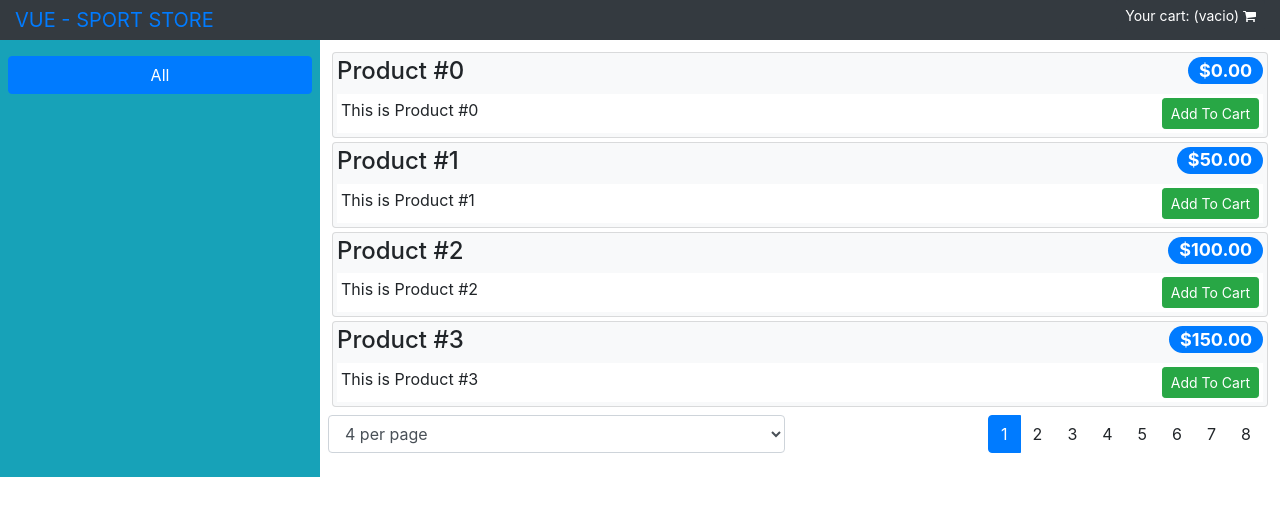
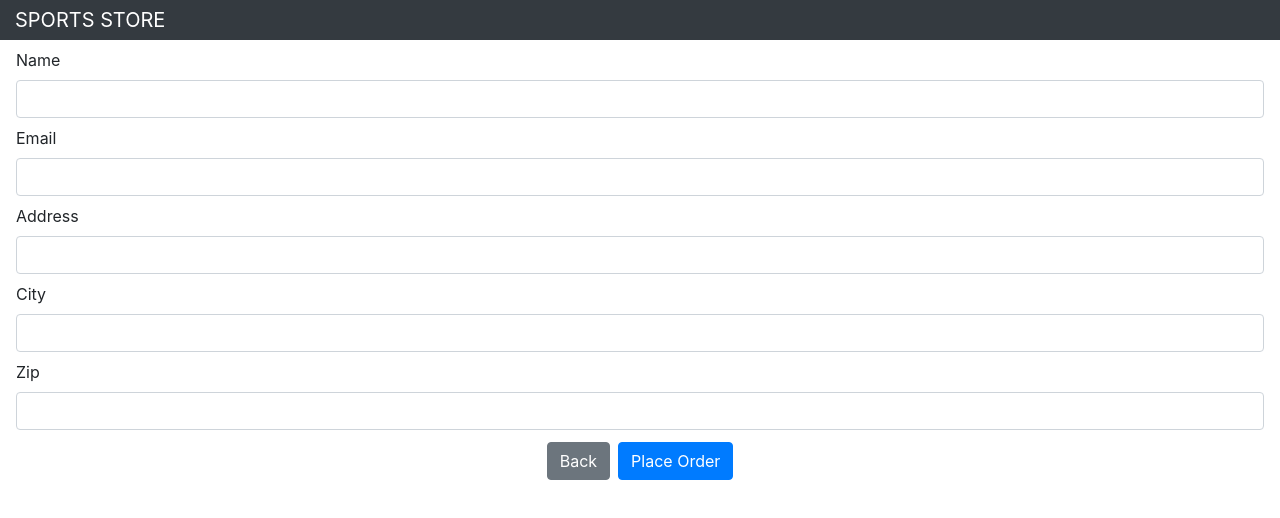
Before and after one commit to pedroobando/vue-sportstore, a Vue app: page /checkout in a window 1280 px wide. Before the commit this address led to /. Shown: the top 518 px of the page. Built offline with nearby package versions, Linux system fonts and the light colour scheme; no server answers.

Commit message:
fin cap6

```diff
--- /dev/null
+++ b/src/components/Checkout.vue
@@ -0,0 +1,102 @@
+<template>
+    <div>
+        <div class="container-fluid">
+                <div class="row">
+                    <div class="col bg-dark text-white">
+                        <a class="navbar-brand">SPORTS STORE</a>
+                    </div>
+                </div>
+        </div>
+        <div class="m-2">
+            <div class="form-group m-2">
+                <label>Name</label>
+                <input v-model="$v.order.name.$model" class="form-control "/>
+                <validation-error v-bind:validation="$v.order.name" />
+            </div>
+        </div>
+
+        <div class="m-2">
+            <div class="form-group m-2">
+                <label>Email</label>
+                <input v-model="$v.order.email.$model" class="form-control "/>
+                <validation-error v-bind:validation="$v.order.email" />
+            </div>
+        </div>
+
+        <div class="m-2">
+            <div class="form-group m-2">
+                <label>Address</label>
+                <input v-model="$v.order.address.$model" class="form-control "/>
+                <validation-error v-bind:validation="$v.order.address" />
+            </div>
+        </div>
+
+        <div class="m-2">
+            <div class="form-group m-2">
+                <label>City</label>
+                <input v-model="$v.order.city.$model" class="form-control "/>
+                <validation-error v-bind:validation="$v.order.city" />
+            </div>
+        </div>
+
+        <div class="m-2">
+            <div class="form-group m-2">
+                <label>Zip</label>
+                <input v-model="$v.order.zip.$model" class="form-control "/>
+                <validation-error v-bind:validation="$v.order.zip" />
+            </div>
+        </div>
+
+        <div class="text-center">
+            <router-link to="/cart" class="btn btn-secondary m-1">
+                Back
+            </router-link>
+            <button class="btn btn-primary m-1" v-on:click="submitOrder">
+                Place Order
+            </button>
+        </div>
+    </div>
+</template>
+
+<script>
+import { required, email } from "vuelidate/lib/validators";
+import ValidationError  from "./ValidationError";
+import { mapActions } from "vuex";
+export default {
+    components: { ValidationError },
+    data: function() {
+        return {
+            order: {
+                name: null,
+                email: null,
+                address: null,
+                city: null,
+                zip: null
+            }
+        }
+    },
+    validations: {
+        order: {
+            name: { required },
+            email: { required, email },
+            address: { required },
+            city: { required },
+            zip: { required }
+        }
+    },
+    methods: {
+        ...mapActions({
+            "storeOrder": "storeOrder",
+            "clearCart": "cart/clearCartData"
+        }),
+        async submitOrder() {
+            this.$v.$touch();
+            if (!this.$v.$invalid) {
+                let order = await this.storeOrder(this.order);
+                this.clearCart();
+                this.$router.push(`/thanks/${order}`);
+            }
+        }
+    }
+}
+</script>
--- /dev/null
+++ b/src/components/OrderThanks.vue
@@ -0,0 +1,23 @@
+<template>
+  <div class="m-2 text-center">
+    <h2>Thanks..!</h2>
+    <p>Thanks for placing your order, which is #{{orderId}}.</p>
+    <p>We'll ship your goods as soon as possible.</p>
+    <router-link to="/" class="btn btn-primary">Return to Store</router-link>
+  </div>
+</template>
+
+<script>
+export default {
+  computed: {
+    orderId() {
+      return this.$route.params.id;
+    }
+  }
+
+}
+</script>
+
+<style>
+
+</style>
--- a/src/components/ShoppingCart.vue
+++ b/src/components/ShoppingCart.vue
@@ -2,18 +2,18 @@
     <div class="container-fluid">
         <div class="row">
             <div class="col bg-dark text-white">
-        <a class="navbar-brand">SPORT STORE</a>
+                <a class="navbar-brand">SPORTS STORE</a>
             </div>
         </div>
         <div class="row">
             <div class="col mt-2">
-        <h2 class="text-center">You Cart</h2>
+            <h2 class="text-center">Your Cart</h2>
             <table class="table table-bordered table-striped p-2">
                 <thead>
                 <tr>
                     <th>Quantity</th><th>Product</th>
                     <th class="text-right">Price</th>
-              <th class="text-right">SubTotal</th>
+                    <th class="text-right">Subtotal</th>
                 </tr>
                 </thead>
                 <tbody>
@@ -22,8 +22,10 @@
                             Your cart is empty
                         </td>
                     </tr>
-            <cart-line v-for="line in lines" :key="line.product.id" :line="line"
-              @quantity="handleQuantityChange(line, $event)" @remove="remove" />
+                    <cart-line v-for="line in lines" v-bind:key="line.product.id"
+                        v-bind:line="line"
+                        v-on:quantity="handleQuantityChange(line, $event)"
+                        v-on:remove="remove" />
                 </tbody>
                 <tfoot v-if="lines.length > 0">
                     <tr>
@@ -43,7 +45,7 @@
                         Continue Shopping
                    </router-link>
                    <router-link to="/checkout" class="btn btn-primary m-1"
-            :disabled="lines.length == 0">
+                            v-bind:disabled="lines.length == 0">
                         Checkout
                     </router-link>
                 </div>
@@ -55,12 +57,11 @@
 <script>
 import { mapState, mapMutations, mapGetters } from "vuex";
 import CartLine from "./ShoppingCartLine";
-
 export default {
     components: { CartLine },
     computed: {
-    ...mapState({ lines: (state) => state.cart.lines }),
-    ...mapGetters({ totalPrice: "cart/totalPrice"})
+        ...mapState({ lines: state => state.cart.lines }),
+        ...mapGetters({  totalPrice : "cart/totalPrice"  })
     },
     methods: {
         ...mapMutations({
@@ -70,9 +71,6 @@
         handleQuantityChange(line, $event) {
             this.change({ line, quantity: $event});
         }
-  },
-  created: {
-
     }
 }
 </script>
--- /dev/null
+++ b/src/components/ValidationError.vue
@@ -0,0 +1,33 @@
+<template>
+  <div v-if="show" class="text-danger">
+    <div v-for="m in messages" v-bind:key="m">{{ m }}</div>
+  </div>
+</template>
+
+<script>
+export default {
+  props: ["validation"],
+  computed: {
+    show() {
+      return this.validation.$dirty && this.validation.$invalid
+    },
+    messages() {
+      let messages = [];
+      if (this.validation.$dirty) {
+        if (this.hasValidationError("required")) {
+          messages.push("Please enter a value")
+        } else if (this.hasValidationError("email")) {
+          messages.push("Please enter a valid email address");
+        }
+      }
+      return messages;
+    }
+  },
+  methods: {
+    hasValidationError(type) {
+      return this.validation.$params.hasOwnProperty(type)
+        && !this.validation[type];
+    }
+  }
+}
+</script>
--- a/src/router/index.js
+++ b/src/router/index.js
@@ -4,6 +4,8 @@
 import About from '@/views/About.vue';
 import Store from '@/components/Store';
 import ShoppingCart from '@/components/ShoppingCart';
+import Checkout from "@/components/Checkout";
+import OrderThanks from "@/components/OrderThanks";
 
 Vue.use(VueRouter)
 
@@ -13,6 +15,8 @@
   routes: [
     { path: '/', name: 'home', component: Store },
     { path: '/cart', name: 'cart', component: ShoppingCart },
+    { path: '/checkout', name: 'checkout', component: Checkout },
+    { path: '/thanks/:id', name: 'thanks', component: OrderThanks },
     { path: '/about', name: 'about', component: About },
     { path: '*', redirect: '/' },
 
--- a/src/store/index.js
+++ b/src/store/index.js
@@ -3,6 +3,7 @@
 import Axios from 'axios';
 
 import CartModule from './cart';
+import OrdersModule from './orders';
 
 Vue.use(Vuex);
 
@@ -21,7 +22,7 @@
 
 export default new Vuex.Store({
   strict: true,
-  modules: { cart: CartModule },
+  modules: { cart: CartModule, orders: OrdersModule },
   state: {
     products: testData,
     categoriesData: [],
--- /dev/null
+++ b/src/store/orders.js
@@ -0,0 +1,12 @@
+import Axios from 'axios';
+
+const ORDERS_URL = "http://localhost:3500/orders";
+
+export default {
+  actions: {
+    async storeOrder(context, order) {
+      order.cartLines = context.rootState.cart.lines;
+      return (await Axios.post(ORDERS_URL, order)).data.id;
+    }
+  }
+}
```
Also changed, not shown: src/main.js (+6 -2 lines). Lines whose indentation alone changed are shown as unchanged.
